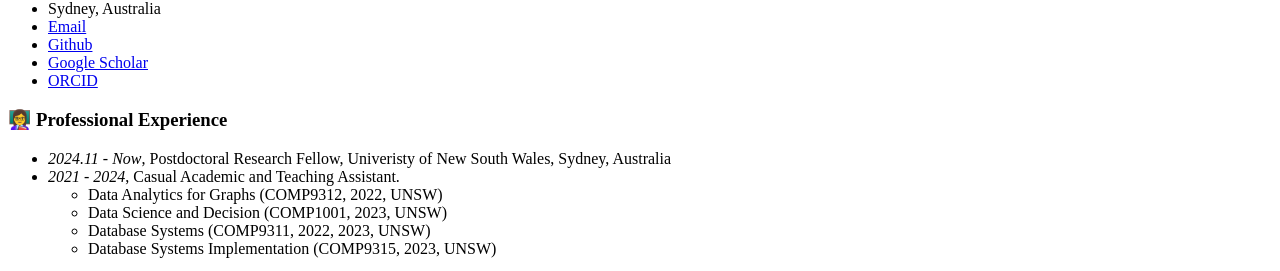
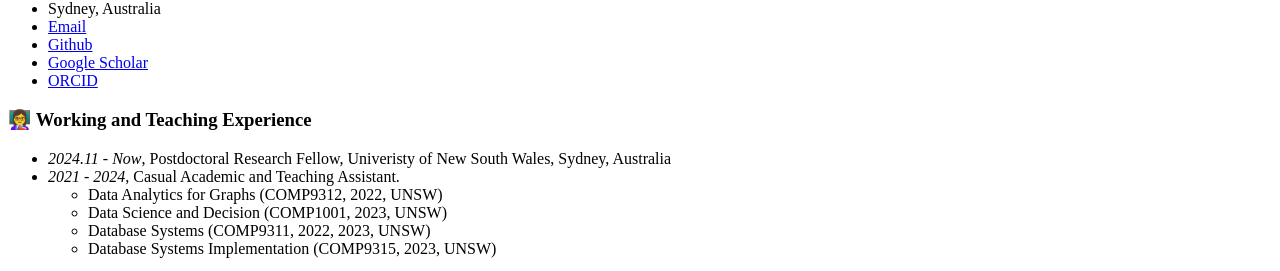
Before and after one commit to jianwei-cse/jianwei-cse.github.io, a Jekyll site: the page built from _pages/includes/experience.md, in a window 1280 px wide. Shown: the part 1579-1850 px from the top of the page. Built offline with Jekyll 4.4.1, drawn with Linux system fonts in a browser that asks for light colours; our own code applies the rules of GitHub Pages for plain Markdown files; a script bundle is joined from its source files by our own code.

Commit message:
first commit

```diff
--- a/_data/navigation.yml
+++ b/_data/navigation.yml
@@ -11,7 +11,7 @@ main:
     url: "/#-publications"
 
   - title: "Experience"
-    url: "/#-professional-experience"
+    url: "/#-working-and-teaching-experience"
 
   - title: "Education"
     url: "/#-education"
--- a/_pages/includes/experience.md
+++ b/_pages/includes/experience.md
@@ -1,4 +1,4 @@
-# 👩‍🏫 Professional Experience
+# 👩‍🏫 Working and Teaching Experience
 
 - *2024.11 - Now*, Postdoctoral Research Fellow, Univeristy of New South Wales, Sydney, Australia
 - *2021 - 2024*, Casual Academic and Teaching Assistant.
```
